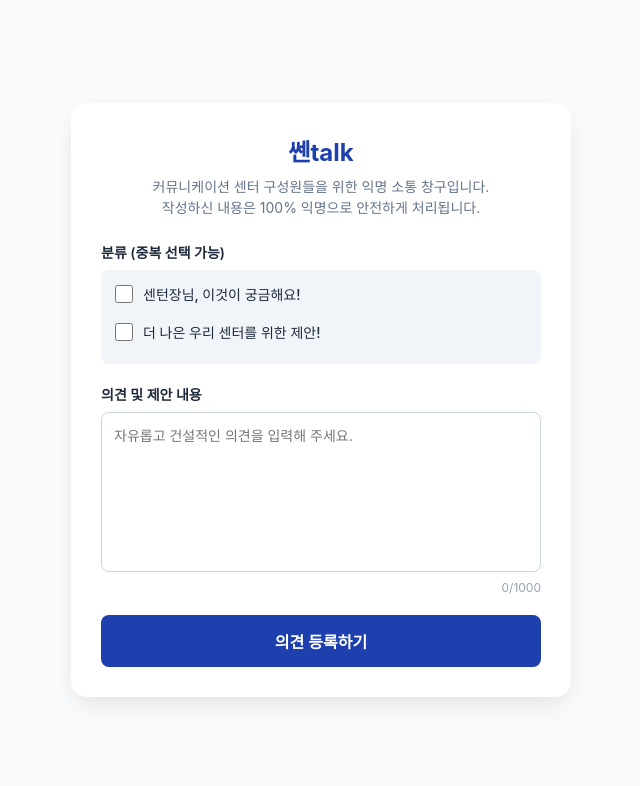
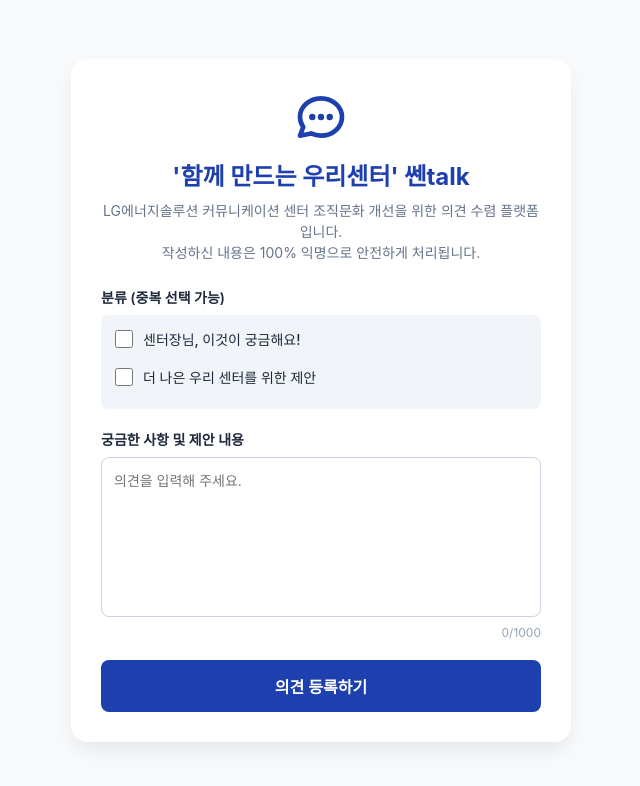
Before and after one commit to wognsdldy-maker/SSen.talk, a plain HTML site: page index.html in a window 1280 px wide. Shown: the whole page, without its empty margins (319-959 px from the left). Drawn offline with Linux system fonts and the light colour scheme.

Commit message:
Update index.html

```diff
--- a/index.html
+++ b/index.html
@@ -1,6 +1,7 @@
 <!DOCTYPE html>
 <html lang="ko">
 <head>
+    <link rel="icon" href="https://fav.farm/💬">
     <meta charset="UTF-8">
     <meta name="viewport" content="width=device-width, initial-scale=1.0">
     <title>쎈talk - 커뮤니케이션 센터 소통 창구</title>
@@ -175,32 +176,50 @@
             border-radius: 6px;
             cursor: pointer;
         }
+
+.icon-wrapper {
+    display: flex;
+    justify-content: center;
+    margin-bottom: 12px;
+}
+.center-icon {
+    width: 56px;
+    height: 56px;
+    color: var(--primary-color);
+}
+
     </style>
 </head>
 <body>
 
     <div class="container">
-        <h1>쎈talk</h1>
-        <p class="description">커뮤니케이션 센터 구성원들을 위한 익명 소통 창구입니다.<br>작성하신 내용은 100% 익명으로 안전하게 처리됩니다.</p>
+        <div class="icon-wrapper">
+    <svg xmlns="http://www.w3.org/2000/svg" fill="none" viewBox="0 0 24 24" stroke-width="2" stroke="currentColor" class="center-icon">
+        <path stroke-linecap="round" stroke-linejoin="round" d="M8.625 12a.375.375 0 1 1-.75 0 .375.375 0 0 1 .75 0Zm0 0H8.25m4.125 0a.375.375 0 1 1-.75 0 .375.375 0 0 1 .75 0Zm0 0H12m4.125 0a.375.375 0 1 1-.75 0 .375.375 0 0 1 .75 0Zm0 0h-.375M21 12c0 4.418-4.03 8-9 8a9.863 9.863 0 0 1-4.255-.949L3 20l1.395-3.72C3.512 15.042 3 13.574 3 12c0-4.418 4.03-8 9-8s9 3.582 9 8Z" />
+    </svg>
+</div>
+
+        <h1>'함께 만드는 우리센터' 쎈talk</h1>
+        <p class="description">LG에너지솔루션 커뮤니케이션 센터 조직문화 개선을 위한 의견 수렴 플랫폼입니다.<br>작성하신 내용은 100% 익명으로 안전하게 처리됩니다.</p>
 
         <form id="talkForm">
             <div class="form-group">
                 <label>분류 (중복 선택 가능)</label>
                 <div class="checkbox-group">
                     <label class="checkbox-label">
-                        <input type="checkbox" name="category" value="센턴장님, 이것이 궁금해요!">
-                        센턴장님, 이것이 궁금해요!
+                        <input type="checkbox" name="category" value="센터장님, 이것이 궁금해요!">
+                        센터장님, 이것이 궁금해요!
                     </label>
                     <label class="checkbox-label">
-                        <input type="checkbox" name="category" value="더 나은 우리 센터를 위한 제안!">
-                        더 나은 우리 센터를 위한 제안!
+                        <input type="checkbox" name="category" value="더 나은 우리 센터를 위한 제안">
+                        더 나은 우리 센터를 위한 제안
                     </label>
                 </div>
             </div>
 
             <div class="form-group">
-                <label for="content">의견 및 제안 내용</label>
-                <textarea id="content" placeholder="자유롭고 건설적인 의견을 입력해 주세요." maxlength="1000" required></textarea>
+                <label for="content">궁금한 사항 및 제안 내용</label>
+                <textarea id="content" placeholder="의견을 입력해 주세요." maxlength="1000" required></textarea>
                 <div class="count-wrapper"><span id="charCount">0</span>/1000</div>
             </div>
 
```
